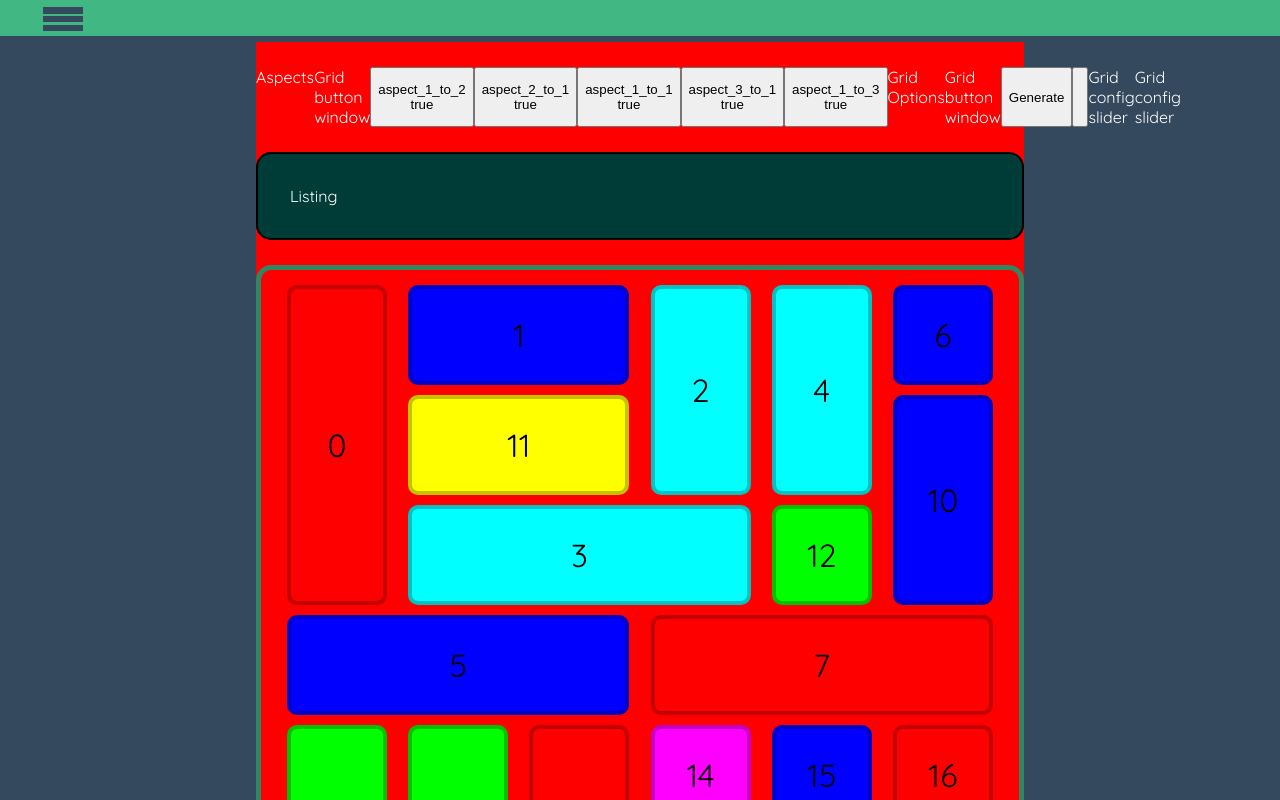
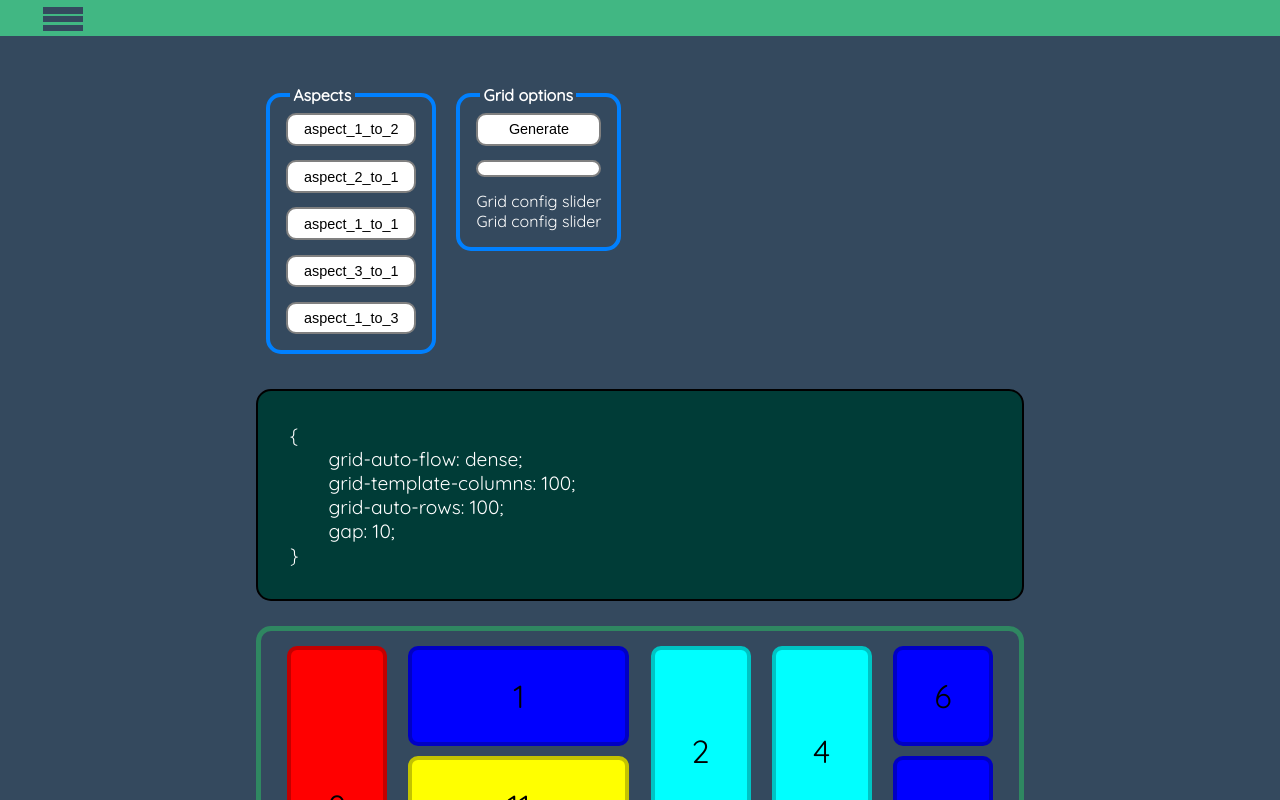
Before and after one commit to RZEPI/engineering-thesis-vue, a Vue app in the folder vue-app/: page /Grid in a window 1280 px wide. Shown: the top 800 px of the page. Built offline with nearby package versions, Linux system fonts and the light colour scheme.

Commit message:
[Vue][GridPage] Fix css inheritance, add working code listing and working buttons, that don't trigger rerender

```diff
--- a/vue-app/src/components/CodeListing.vue
+++ b/vue-app/src/components/CodeListing.vue
@@ -1,13 +1,47 @@
 <template>
-  <div>Listing</div>
+  <div class="code-listing">
+    &#123;
+    <br />
+    <span
+      :style="{
+        paddingLeft: '2em',
+      }"
+    >
+      grid-auto-flow: {{ cssProps.gridAutoFlow }};
+    </span>
+    <br />
+    <span
+      :style="{
+        paddingLeft: '2em',
+      }"
+    >
+      grid-template-columns: {{ cssProps.gridTemplateColumns }};
+    </span>
+    <br />
+    <span
+      :style="{
+        paddingLeft: '2em',
+      }"
+    >
+      grid-auto-rows: {{ cssProps.gridAutoRows }};
+    </span>
+    <br />
+    <span
+      :style="{
+        paddingLeft: '2em',
+      }"
+    >
+      gap: {{ cssProps.gap }};</span
+    >
+    <br />
+    &#125;
+  </div>
 </template>
 
 <script setup lang="ts">
-import { CSSProperties } from 'vue';
+import { CSSProperties } from "vue";
 
-defineProps<{cssProps : CSSProperties}>()
-
-
+defineProps<{ cssProps: CSSProperties }>();
 </script>
 
 <style lang="css" scoped></style>
--- a/vue-app/src/components/GridButtonWindow.vue
+++ b/vue-app/src/components/GridButtonWindow.vue
@@ -1,7 +1,10 @@
 <template>
-  <span>{{ title }}</span>
-  <div>Grid button window</div>
-  <slot></slot>
+  <div class="v-btn-window">
+    <span class="title">{{ title }}</span>
+    <div class="v-btn-cont">
+      <slot></slot>
+    </div>
+  </div>
 </template>
 
 <script setup lang="ts">
--- a/vue-app/src/components/UI/GridButton.vue
+++ b/vue-app/src/components/UI/GridButton.vue
@@ -1,9 +1,14 @@
 <template>
-  <button @click="emit('GBClicked')">
+  <button @click="emit('GBClicked')" :style="style">
     <slot></slot>
   </button>
 </template>
 
 <script setup lang="ts">
+import { CSSProperties } from "vue";
+
 const emit = defineEmits(["GBClicked"]);
+defineProps<{
+  style?: CSSProperties;
+}>();
 </script>
--- a/vue-app/src/pages/GridPage.vue
+++ b/vue-app/src/pages/GridPage.vue
@@ -1,16 +1,25 @@
 <template>
   <div class="page-wrapper">
     <div class="page-content">
-      <div :style="{ width: '100%', backgroundColor: 'red' }">
+      <div :style="{ width: '100%' }">
         <div class="windows-container">
           <grid-button-window title="Aspects">
-            <grid-config-button :key="index" v-for="(el, index) in allAspects" @GBClicked="checkAspect(el.id)" :style="el.selected ? 'none' : { textDecoration: 'line-through' }">
-              {{el.aspect}}
-              {{el.selected}}
+            <grid-config-button
+              :key="index"
+              v-for="(el, index) in allAspects"
+              @GBClicked="checkAspect(el.id)"
+              :style="{
+                textDecoration: crossedOutAspects.includes(el.id)
+                  ? 'line-through'
+                  : 'none',
+              }"
+            >
+              {{ el.aspect }}
             </grid-config-button>
           </grid-button-window>
-          <grid-button-window title="Grid Options">
-            <grid-config-button>
+
+          <grid-button-window title="Grid options">
+            <grid-config-button @GBClicked="generateNew()">
               Generate
             </grid-config-button>
             <grid-config-button></grid-config-button>
@@ -28,20 +37,31 @@
             v-for="(_, index) in elements"
             :key="index"
             :class="getRandomAspect() + ' element'"
-            :style='{
-              backgroundColor: "rgb(" + colorsArray[index].join(", ") + ")",
-              borderColor: "rgb(" + subtractWithSaturation8bit(60, colorsArray[index][0]).toString() +
-            ", " +
-            subtractWithSaturation8bit(60, colorsArray[index][1]).toString() +
-            ", " +
-            subtractWithSaturation8bit(60, colorsArray[index][2]).toString() +
-            ")",
-            textAlign: "center",
-            alignContent: "center",
-            fontSize: "2rem",
-            color: "black",
-            overflow: "hidden",
-            }'
+            :style="{
+              backgroundColor: 'rgb(' + colorsArray[index].join(', ') + ')',
+              borderColor:
+                'rgb(' +
+                subtractWithSaturation8bit(
+                  60,
+                  colorsArray[index][0],
+                ).toString() +
+                ', ' +
+                subtractWithSaturation8bit(
+                  60,
+                  colorsArray[index][1],
+                ).toString() +
+                ', ' +
+                subtractWithSaturation8bit(
+                  60,
+                  colorsArray[index][2],
+                ).toString() +
+                ')',
+              textAlign: 'center',
+              alignContent: 'center',
+              fontSize: '2rem',
+              color: 'black',
+              overflow: 'hidden',
+            }"
           >
             <span>{{ index }}</span>
           </div>
@@ -67,38 +87,59 @@ const _cssProps = ref<CSSProperties>({
   gridTemplateColumns: "100",
   gridAutoRows: "100",
   gap: "10",
-})
+});
 const elements = ref<Array<number>>(getGeneratedElements());
 const numberOfElements = 20;
+type ElementAspect = { id: number; aspect: string; selected: boolean };
 
-const allAspects = ref<{id:number, aspect:string, selected:boolean}[]>([
+const allAspects: ElementAspect[] = [
   { id: 1, aspect: "aspect_1_to_2", selected: true },
   { id: 2, aspect: "aspect_2_to_1", selected: true },
   { id: 3, aspect: "aspect_1_to_1", selected: true },
   { id: 4, aspect: "aspect_3_to_1", selected: true },
-    { id: 5, aspect: "aspect_1_to_3", selected: true }
-]);
+  { id: 5, aspect: "aspect_1_to_3", selected: true },
+];
+
+const crossedOutAspects = ref<number[]>([]);
 
 function checkAspect(id: number) {
-  const aspect : {id:number, aspect:string, selected:boolean} = allAspects.value.filter((e)=>{return e.id == id})[0];
-  aspect.selected = !aspect.selected;
+  const aspect = allAspects.find((e) => e.id === id);
+  if (aspect) {
+    if (crossedOutAspects.value.includes(id)) {
+      crossedOutAspects.value = crossedOutAspects.value.filter(
+        (aspectId) => aspectId !== id,
+      );
+    } else {
+      crossedOutAspects.value.push(id);
+    }
+  }
 }
 
 function getRandomColor() {
   const randomIndex = Math.floor(Math.random() * colors.length);
   return colors[randomIndex];
 }
+
 function getRandomAspect() {
-  const filteredAspects = allAspects.value.filter((e) => {
-    return e.selected == true;
+  console.log("random aspect called");
+
+  let activeAspects = allAspects.filter((aspect) => aspect.selected);
+
+  if (activeAspects.length == 0) {
+    return allAspects[0].aspect;
+  }
+
+  const randomIndex = Math.floor(Math.random() * activeAspects.length);
+  console.log(activeAspects);
+  return activeAspects[randomIndex].aspect;
+}
+
+function generateNew(): void {
+  allAspects.forEach((element) => {
+    element.selected = !crossedOutAspects.value.includes(element.id);
   });
 
-  if (filteredAspects.length == 0) {
-    return allAspects.value[0].aspect;
-  }
-
-  const randomIndex = Math.floor(Math.random() * filteredAspects.length);
-  return filteredAspects[randomIndex].aspect;
+  elements.value = getGeneratedElements();
 }
 
 function getGeneratedElements(): Array<number> {
@@ -174,7 +215,7 @@ body {
   background-color: inherit;
 }
 
-.v-btn-window {
+:deep() .v-btn-window {
   padding-top: 1rem;
   background-color: inherit;
   width: fit-content;
@@ -182,7 +223,7 @@ body {
   margin: 10px;
 }
 
-.v-btn-window input[type="range"] {
+:deep() .v-btn-window input[type="range"] {
   -webkit-appearance: none;
   appearance: none;
 
@@ -195,19 +236,19 @@ body {
   --slider-size: 25px;
 }
 
-.v-btn-window input[type="range"]::-webkit-slider-runnable-track {
+:deep() .v-btn-window input[type="range"]::-webkit-slider-runnable-track {
   height: var(--slider-size);
   background: #e2e2e2;
   border-radius: 15px;
 }
 
-.v-btn-window input[type="range"]::-moz-range-track {
+:deep() .v-btn-window input[type="range"]::-moz-range-track {
   height: var(--slider-size);
   background: #ccc;
   border-radius: 15px;
 }
 
-.v-btn-window input[type="range"]::-webkit-slider-thumb {
+:deep() .v-btn-window input[type="range"]::-webkit-slider-thumb {
   -webkit-appearance: none;
   appearance: none;
   height: var(--slider-size);
@@ -218,7 +259,7 @@ body {
   box-shadow: -407px 0 0 400px var(--btn-cont-border-color);
 }
 
-.v-btn-window input[type="range"]::-moz-range-thumb {
+:deep() .v-btn-window input[type="range"]::-moz-range-thumb {
   height: var(--slider-size);
   width: var(--slider-size);
   background-color: #fff;
@@ -227,7 +268,7 @@ body {
   box-shadow: -407px 0 0 400px var(--btn-cont-border-color);
 }
 
-.v-btn-window span.title {
+:deep() .v-btn-window span.title {
   font-weight: bold;
   font-size: 1rem;
   padding: 0 0.2rem;
@@ -237,7 +278,7 @@ body {
   background-color: var(--main-background-color);
 }
 
-.v-btn-cont {
+:deep() .v-btn-cont {
   --btn-cont-border-color: rgb(0, 128, 255);
   padding: 1em;
   margin: 0em;
@@ -249,7 +290,7 @@ body {
   border-radius: 15px;
 }
 
-.v-btn-cont button {
+:deep() .v-btn-cont button {
   font-size: 0.9rem;
   margin-bottom: 1em;
   padding: 0.4rem 1rem;
@@ -258,20 +299,20 @@ body {
   border-radius: 10px;
 }
 
-.v-btn-cont button:last-child {
+:deep() .v-btn-cont button:last-child {
   margin-bottom: 0;
 }
 
-button:hover {
+:deep() button:hover {
   transition: all 0.3s;
   background-color: var(--hover-element-color);
 }
 
-button:active {
+:deep() button:active {
   background-color: var(--active-element-color);
 }
 
-.code-listing-wrapper {
+:deep() .code-listing-wrapper {
   width: 100%;
   padding: 2em;
   background-color: rgb(0, 60, 55);
@@ -280,7 +321,7 @@ button:active {
   box-sizing: border-box;
 }
 
-.code-listing {
+:deep() .code-listing {
   width: 100%;
   font-size: 1.2rem;
 }
```
Also changed, not shown: vue-app/src/components/Grid.vue (+10 -11 lines). Lines whose indentation alone changed are shown as unchanged.
